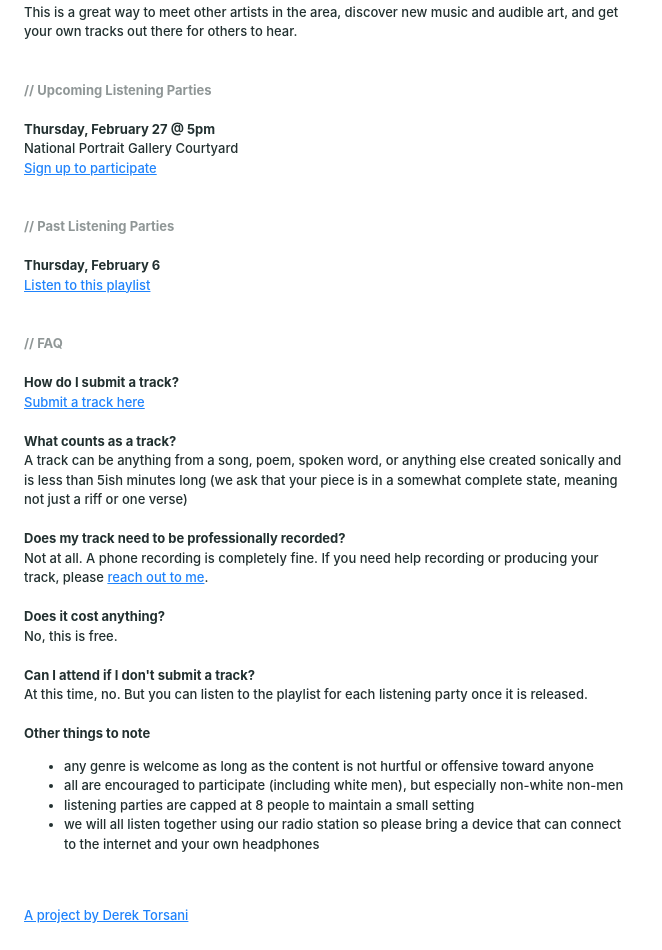
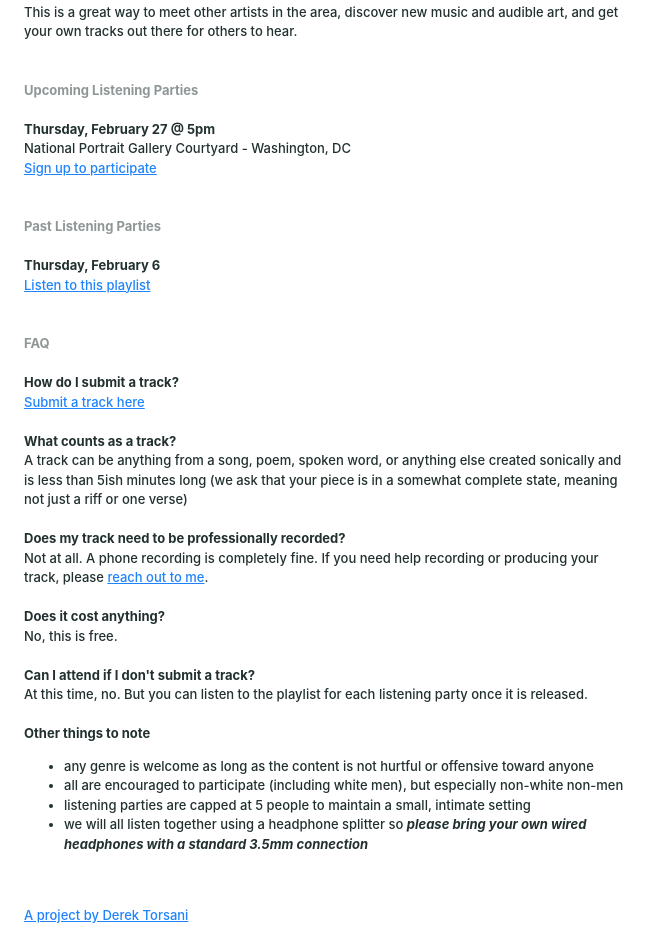
Before and after one commit to dmtors/bringyourowntrack.com, a plain HTML site: page index.html in a window 1280 px wide. Shown: the part 627-1577 px from the top of the page, without its empty margins (0-662 px from the left). Drawn offline with Linux system fonts and the light colour scheme.

Commit message:
style changes

```diff
--- a/index.html
+++ b/index.html
@@ -21,18 +21,18 @@
     </br>
     <p>This is a great way to meet other artists in the area, discover new music and audible art, and get your own tracks out there for others to hear.</p>
     </br></br>
-    <p style="opacity:.5;"><b>// Upcoming Listening Parties</b></p>
+    <p style="opacity:.5;"><b>Upcoming Listening Parties</b></p>
     </br>
     <p><b>Thursday, February 27 @ 5pm</b></p>
-    <p>National Portrait Gallery Courtyard</p>
+    <p>National Portrait Gallery Courtyard - Washington, DC</p>
     <a href="https://airtable.com/shrH1ByMn652qj8lO">Sign up to participate</a>
     </br></br></br>
-    <p style="opacity:.5;"><b>// Past Listening Parties</b></p>
+    <p style="opacity:.5;"><b>Past Listening Parties</b></p>
     </br>
     <p><b>Thursday, February 6</b></p>
     <a href="https://airtable.com/shrH1ByMn652qj8lO">Listen to this playlist</a>
     </br></br></br>
-    <p style="opacity:.5;"><b>// FAQ</b></p>
+    <p style="opacity:.5;"><b>FAQ</b></p>
     </br>
     <p><b>How do I submit a track?</b></p>
     <a href="https://airtable.com/shrH1ByMn652qj8lO">Submit a track here</a>
@@ -53,8 +53,8 @@
     <ul>
         <li>any genre is welcome as long as the content is not hurtful or offensive toward anyone</li>
 		<li>all are encouraged to participate (including white men), but especially non-white non-men</li>
-        <li>listening parties are capped at 8 people to maintain a small setting</li>
-        <li>we will all listen together using our radio station so please bring a device that can connect to the internet and your own headphones</li>
+        <li>listening parties are capped at 5 people to maintain a small, intimate setting</li>
+        <li>we will all listen together using a headphone splitter so <b><i>please bring your own wired headphones with a standard 3.5mm connection</i></b></li>
     </ul>
     </br></br>
     <a href="https://derektorsani.com">A project by Derek Torsani</a>
```
